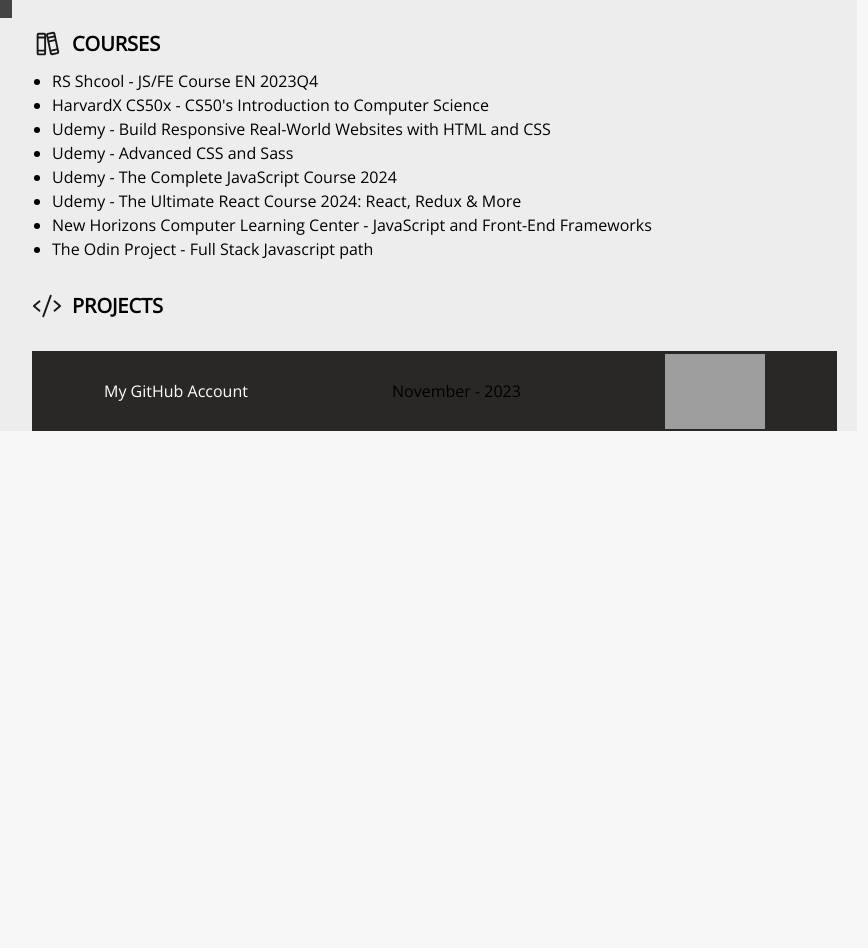
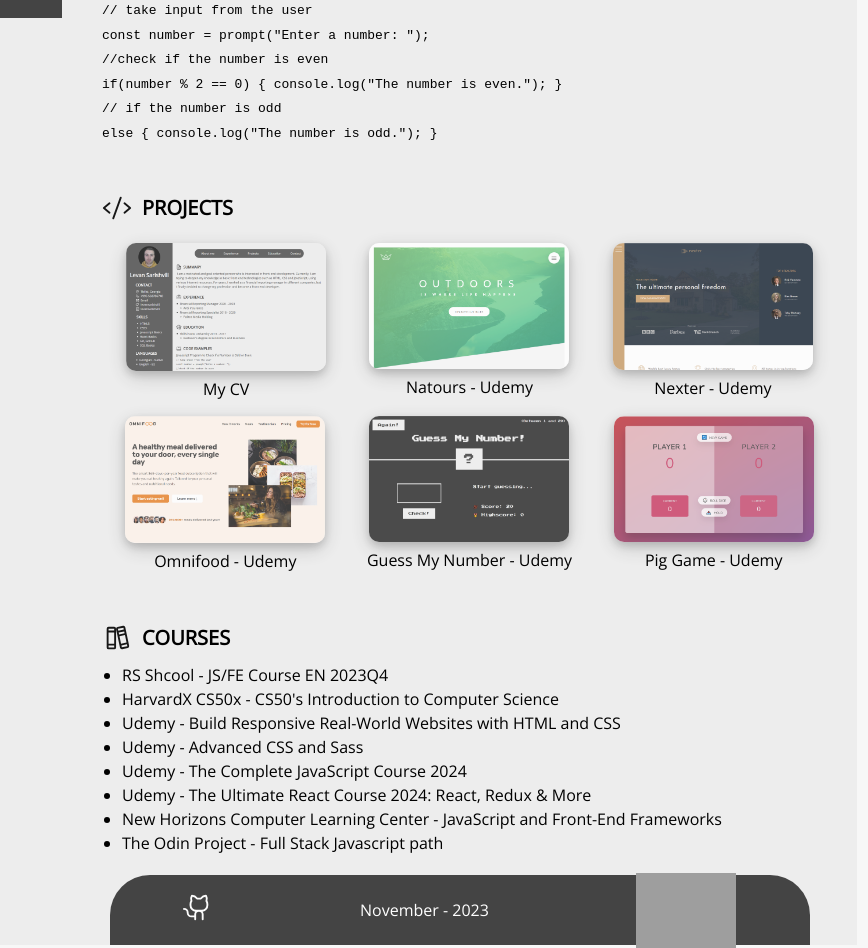
Before and after one commit to levansarishvili/my-cv, a plain HTML site: page index.html in a window 1280 px wide. Shown: the part 782-1730 px from the top of the page, without its empty margins (333-1201 px from the left). Before the commit the page ends 1213 px from the top, so only its background shows below. Drawn offline with nearby package versions, Linux system fonts and the light colour scheme; grey boxes are pictures that could not be loaded.

Commit message:
refactor: modify html and css file for better readibility

```diff
--- a/index.html
+++ b/index.html
@@ -48,14 +48,22 @@
                 class="icon"
                 src="icons/github-logo.svg"
                 alt="My github account link"
-              />levansarishvili
+              />
+              <a href="https://github.com/levansarishvili" target="_blank"
+                >GitHub</a
+              >
             </li>
             <li>
               <img
                 class="icon"
                 src="icons/linkedin-logo.svg"
                 alt="Linkedin logo icon"
-              />levansarishvili
+              />
+              <a
+                href="https://www.linkedin.com/in/levan-sarishvili-b87245b1/"
+                target="_blank"
+                >Linkedin</a
+              >
             </li>
           </ul>
         </section>
@@ -66,12 +74,11 @@
           </header>
 
           <ul>
-            <li>HTML5</li>
-            <li>CSS3</li>
+            <li>HTML5, CSS3</li>
+            <li>Bootstrap</li>
             <li>Javascript Basics</li>
             <li>React Basics</li>
             <li>Git, GitHub</li>
-            <li>SQL Basics</li>
           </ul>
         </section>
 
@@ -90,11 +97,12 @@
         <header class="header">
           <nav class="nav-bar">
             <ul class="nav-items">
-              <li><a href="">About me</a></li>
-              <li><a href="">Experience</a></li>
-              <li><a href="">Projects</a></li>
-              <li><a href="">Education</a></li>
-              <li><a href="">Contact</a></li>
+              <li><a href="#">Home</a></li>
+              <li><a href="#summary">About me</a></li>
+              <li><a href="#experience">Experience</a></li>
+              <li><a href="#education">Education</a></li>
+              <li><a href="#project">Projects</a></li>
+              <li><a href="#course">Courses</a></li>
             </ul>
           </nav>
         </header>
@@ -170,7 +178,7 @@
             </ul>
           </section>
 
-          <section class="code-example">
+          <section class="code-example" id="course">
             <header class="sub-header">
               <h2>
                 <img
@@ -189,6 +197,76 @@
               is even."); } <br />// if the number is odd <br />else {
               console.log("The number is odd."); }
             </code>
+          </section>
+
+          <section class="project" id="project">
+            <header class="sub-header">
+              <h2>
+                <img class="icon" src="icons/code.svg" alt="Code outline cap" />
+                Projects
+              </h2>
+              <ul class="project-list">
+                <li>
+                  <a
+                    href="https://levansarishvili.github.io/rsschool-cv/"
+                    target="_blank"
+                    ><img
+                      class="project-img"
+                      src="project_img/My CV.png"
+                      alt="My CV screenshot"
+                    />
+                  </a>
+                  <p>My CV</p>
+                </li>
+                <li>
+                  <a href="https://levani-natours.netlify.app/" target="_blank"
+                    ><img
+                      class="project-img"
+                      src="project_img/Natours.png"
+                      alt="Natours project screenshot"
+                  /></a>
+                  <p>Natours - Udemy</p>
+                </li>
+                <li>
+                  <a href="https://levani-nexter.netlify.app/" target="_blank"
+                    ><img
+                      class="project-img"
+                      src="project_img/Nexter.png"
+                      alt="Nexter project screenshot"
+                  /></a>
+                  <p>Nexter - Udemy</p>
+                </li>
+                <li>
+                  <a href="https://omnifood-levani.netlify.app/" target="_blank"
+                    ><img
+                      class="project-img"
+                      src="project_img/Omnifood.png"
+                      alt="Omnifood project screenshot"
+                  /></a>
+                  <p>Omnifood - Udemy</p>
+                </li>
+                <li>
+                  <a
+                    href="https://levani-guess-my-number.netlify.app/"
+                    target="_blank"
+                    ><img
+                      class="project-img"
+                      src="project_img/Guess-My-Number.png"
+                      alt="Guess my number project screenshot"
+                  /></a>
+                  <p>Guess My Number - Udemy</p>
+                </li>
+                <li>
+                  <a href="https://levani-pig-game.netlify.app/" target="_blank"
+                    ><img
+                      class="project-img"
+                      src="project_img/Pig-Game.png"
+                      alt="Pig game project screenshot"
+                  /></a>
+                  <p>Pig Game - Udemy</p>
+                </li>
+              </ul>
+            </header>
           </section>
 
           <section class="course">
@@ -220,19 +298,15 @@
               <li>The Odin Project - Full Stack Javascript path</li>
             </ul>
           </section>
-
-          <section class="project" id="project">
-            <header class="sub-header">
-              <h2>
-                <img class="icon" src="icons/code.svg" alt="Code outline cap" />
-                Projects
-              </h2>
-            </header>
-          </section>
         </main>
 
         <footer class="footer">
-          <a href="https://github.com/levansarishvili">My GitHub Account</a>
+          <a href="https://github.com/levansarishvili"
+            ><img
+              class="icon"
+              src="icons/github-logo.svg"
+              alt="Github logo icon"
+          /></a>
           <p>November - 2023</p>
           <img
             class="rs-logo"
--- a/style.css
+++ b/style.css
@@ -30,6 +30,8 @@ body {
   align-items: center;
   justify-content: space-around;
   height: 80px;
+  margin-top: 40px;
+  margin-bottom: 20px;
 }
 
 h1 {
@@ -83,8 +85,9 @@ section.contact h2 {
   display: flex;
   flex-flow: column wrap;
   flex: 3;
+  align-items: center;
   gap: 20px;
-  padding: 20px 20px 0 20px;
+  /* padding: 20px 20px 0 20px; */
 }
 
 .profile-img {
@@ -113,6 +116,7 @@ section.contact h2 {
   display: flex;
   flex-flow: column;
   gap: 30px;
+  padding: 0px 40px;
 }
 
 .summary-text {
@@ -120,13 +124,16 @@ section.contact h2 {
 }
 
 li {
-  /* list-style: none; */
   font-size: 16px;
-  margin-left: 20px;
 }
 
 header li {
   list-style: none;
+}
+
+header li:hover {
+  text-decoration: underline;
+  color: #fff;
 }
 
 .contact li {
@@ -134,6 +141,10 @@ header li {
   gap: 8px;
   list-style: none;
   margin: 0;
+}
+
+.main-content li {
+  margin-left: 20px;
 }
 
 a:link {
@@ -154,6 +165,59 @@ a:active {
   color: #fff;
 }
 
+.right-container section {
+  padding-top: 20px;
+}
+
+.project a:link {
+  color: #444;
+}
+.project a:hover {
+  color: #444;
+}
+.project a:visited {
+  color: #444;
+}
+.project a:active {
+  color: #444;
+}
+
+.project h2 {
+  margin-bottom: 20px;
+}
+
+.project li {
+  /* background-color: #444; */
+  display: flex;
+  flex-flow: column;
+  align-items: center;
+  /* gap: 5px; */
+}
+.project li:hover {
+  text-decoration: none;
+  color: #444;
+}
+
+.project-list {
+  display: flex;
+  justify-content: space-around;
+  flex-wrap: wrap;
+  gap: 15px;
+}
+
+.project-img {
+  width: 200px;
+  border-radius: 10px;
+  opacity: 0.8;
+  cursor: pointer;
+  /* box-shadow: -10px 10px 10px 10px #444; */
+  box-shadow: 0 4px 8px 0 rgba(0, 0, 0, 0.2), 0 6px 20px 0 rgba(0, 0, 0, 0.19);
+}
+
+.project-img:hover {
+  opacity: 1;
+}
+
 /* FOOTER */
 .footer {
   /* position: absolute;
@@ -162,11 +226,17 @@ a:active {
 
   display: flex;
   justify-content: space-around;
+  /* align-self: flex-end; */
   align-items: center;
-  height: 80px;
-  width: 805px;
+  height: 70px;
+  width: 700px;
+  /* width: 805px; */
 
-  background-color: #2a2727;
+  background-color: #444;
+  color: #fff;
+  border-radius: 40px 40px 0 0;
+  /* position: sticky;
+  top: 0; */
 }
 
 .rs-logo {
```
